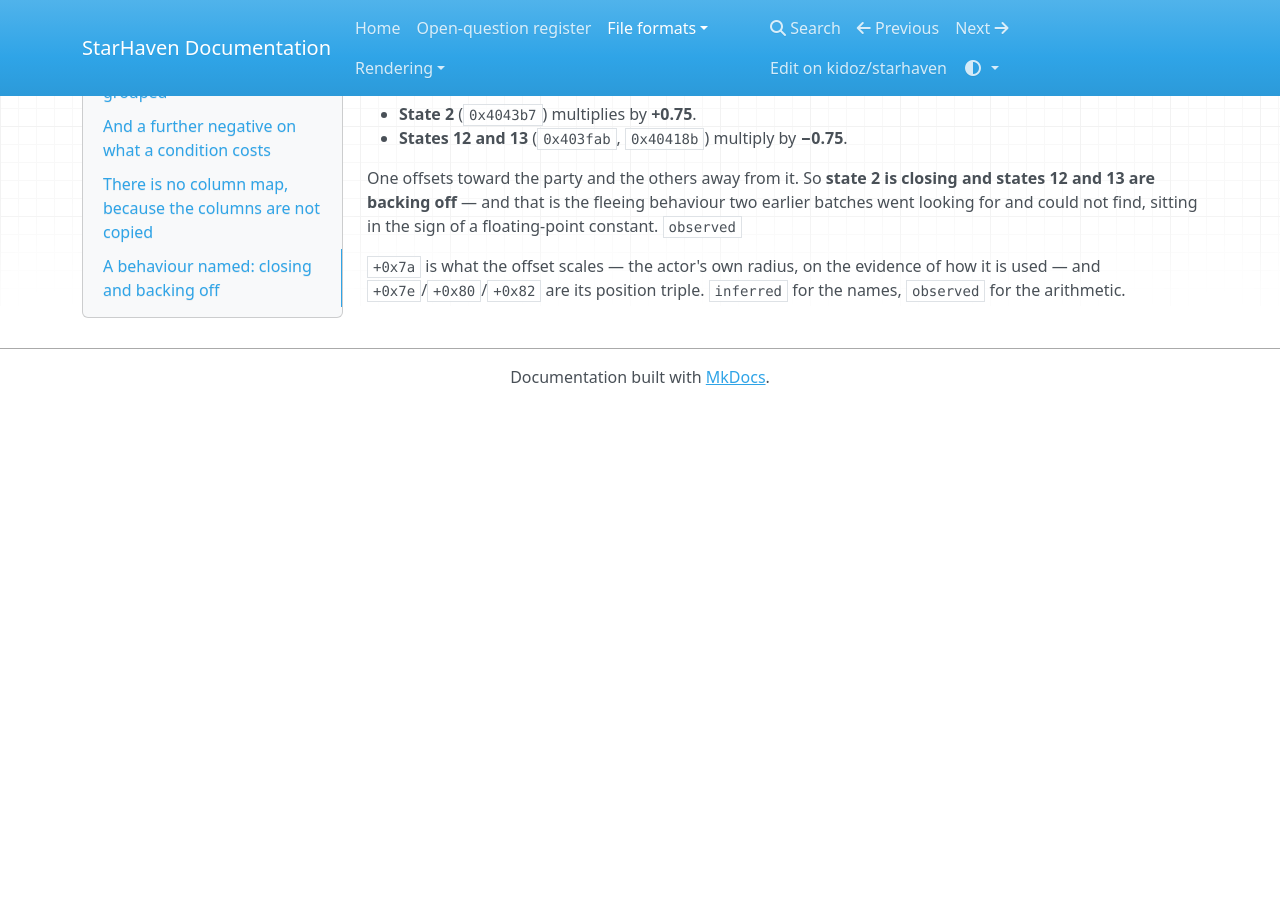
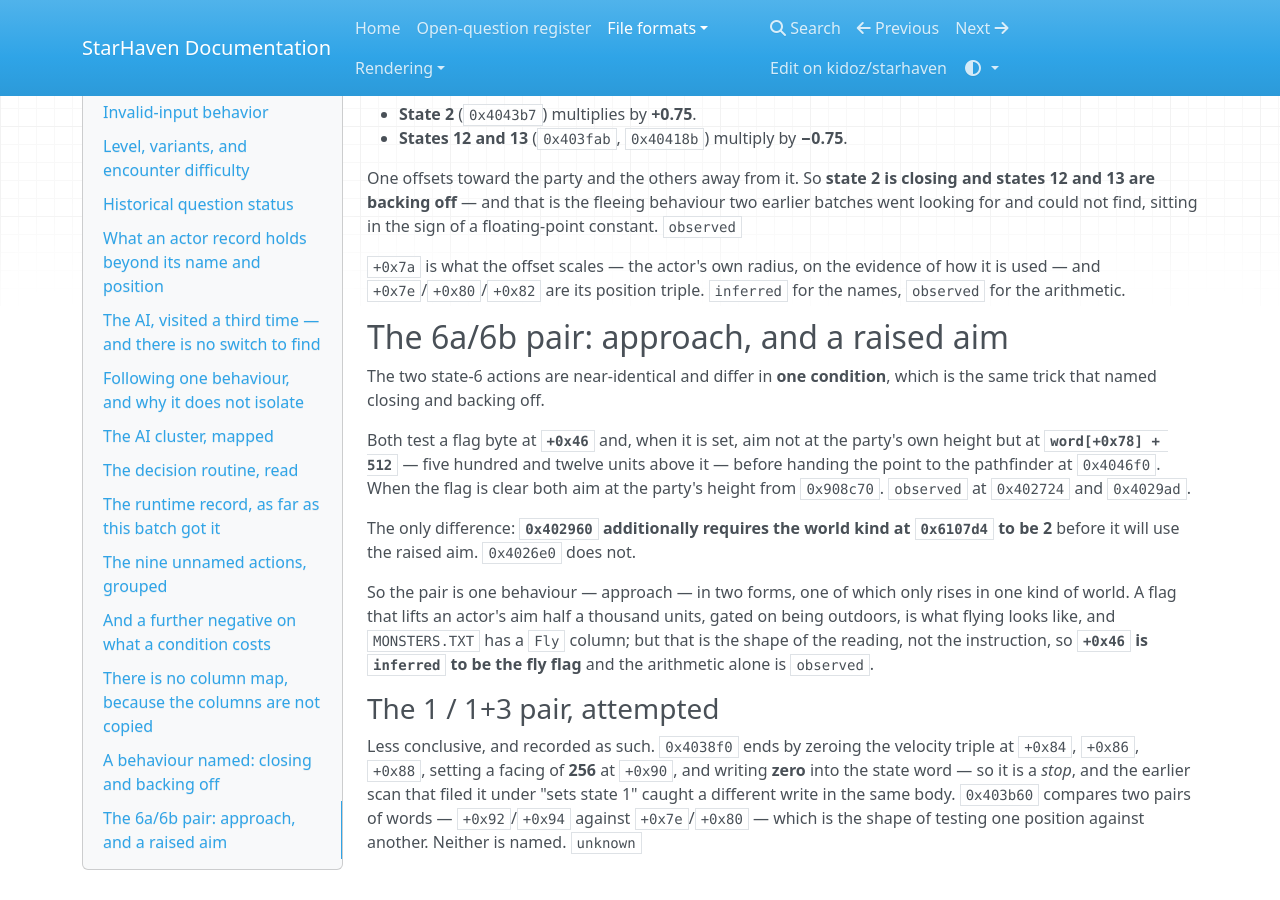
Before and after one commit to kidoz/starhaven, an MkDocs documentation site: the page built from docs/formats/event-actors.md, in a window 1280 px wide and 900 px high, scrolled down 8790 px. Built offline with MkDocs 1.6.1, drawn with Linux system fonts in a browser that asks for light colours; nearby versions of some CDN libraries; before the commit the page ends 9195 px from its top, so only the background shows below that.

Commit message:
Name the approach pair and its raised aim

```diff
--- a/docs/formats/event-actors.md
+++ b/docs/formats/event-actors.md
@@ -415,3 +415,34 @@ the sign of a floating-point constant. `observed`
 `+0x7a` is what the offset scales — the actor's own radius, on the evidence
 of how it is used — and `+0x7e`/`+0x80`/`+0x82` are its position triple.
 `inferred` for the names, `observed` for the arithmetic.
+
+## The 6a/6b pair: approach, and a raised aim
+
+The two state-6 actions are near-identical and differ in **one condition**,
+which is the same trick that named closing and backing off.
+
+Both test a flag byte at **`+0x46`** and, when it is set, aim not at the
+party's own height but at **`word[+0x78] + 512`** — five hundred and twelve
+units above it — before handing the point to the pathfinder at `0x4046f0`.
+When the flag is clear both aim at the party's height from `0x908c70`.
+`observed` at `0x402724` and `0x4029ad`.
+
+The only difference: **`0x402960` additionally requires the world kind at
+`0x6107d4` to be 2** before it will use the raised aim. `0x4026e0` does not.
+
+So the pair is one behaviour — approach — in two forms, one of which only
+rises in one kind of world. A flag that lifts an actor's aim half a thousand
+units, gated on being outdoors, is what flying looks like, and
+`MONSTERS.TXT` has a `Fly` column; but that is the shape of the reading, not
+the instruction, so **`+0x46` is `inferred` to be the fly flag** and the
+arithmetic alone is `observed`.
+
+### The 1 / 1+3 pair, attempted
+
+Less conclusive, and recorded as such. `0x4038f0` ends by zeroing the
+velocity triple at `+0x84`, `+0x86`, `+0x88`, setting a facing of **256** at
+`+0x90`, and writing **zero** into the state word — so it is a *stop*, and
+the earlier scan that filed it under "sets state 1" caught a different write
+in the same body. `0x403b60` compares two pairs of words — `+0x92`/`+0x94`
+against `+0x7e`/`+0x80` — which is the shape of testing one position against
+another. Neither is named. `unknown`
```
Also changed, not shown: README.md (+9 -0 lines).
